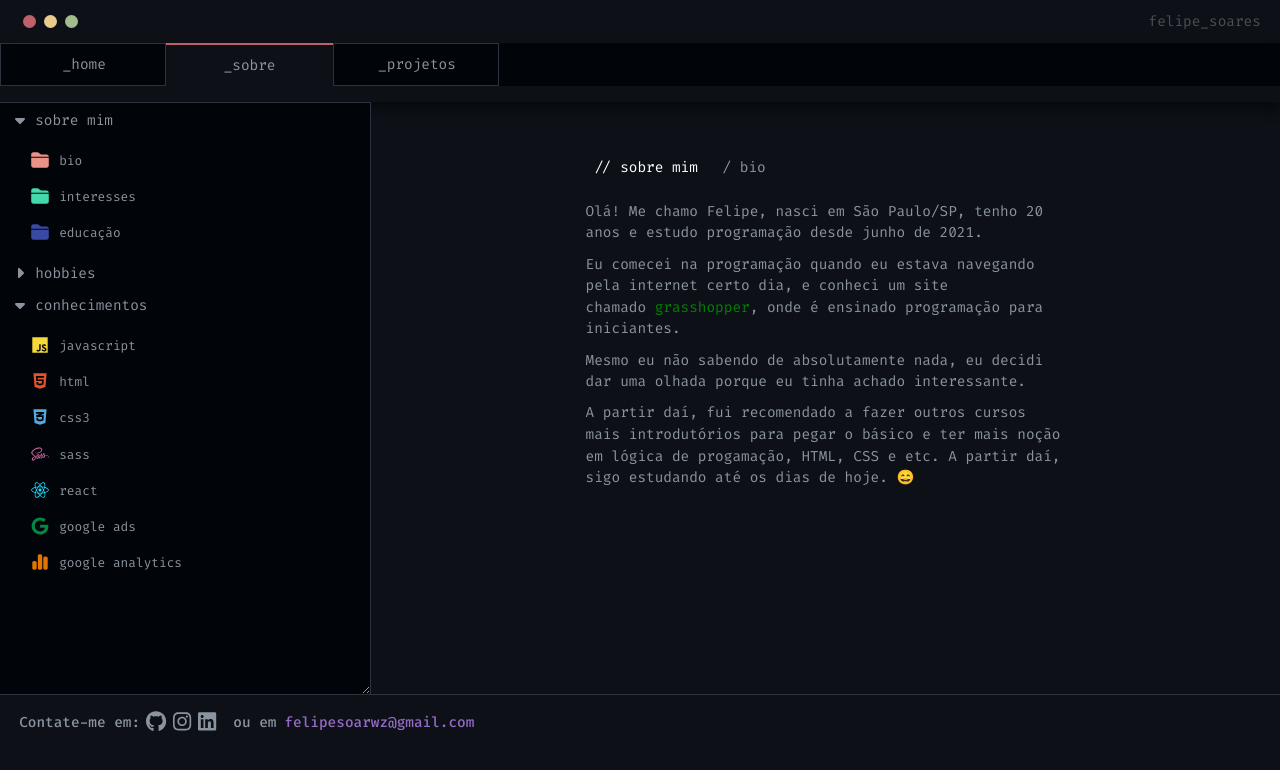
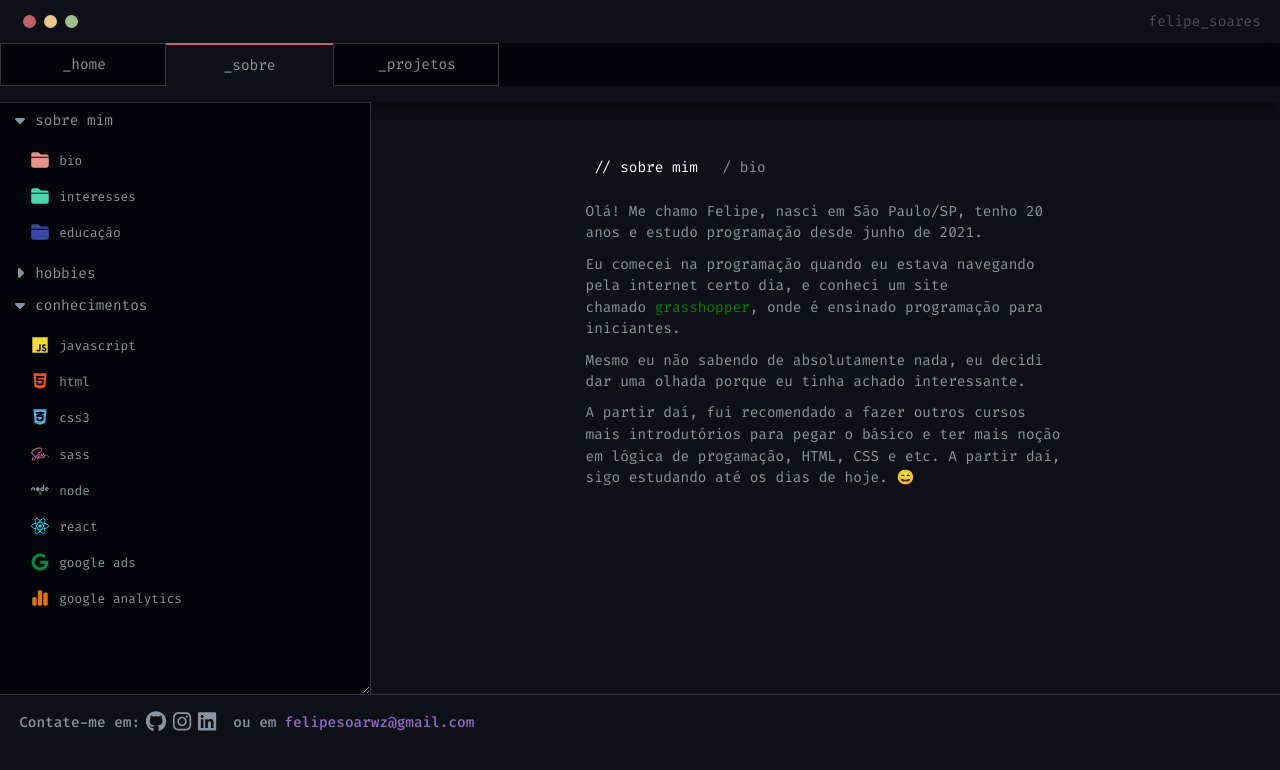
Before and after one commit to felipesoarws/v1, a React (Create React App) app: page /sobre in a window 1280 px wide. Both pictures are taken after a click on the element "conhecimentos". Shown: the top 770 px of the page. Built offline with nearby package versions, Linux system fonts and the light colour scheme; the HTML template or start-up script is replaced by a standard one.

Commit message:
Update About.js

```diff
--- a/src/pages/About.js
+++ b/src/pages/About.js
@@ -300,6 +300,13 @@ export default function About() {
                   <span className="open_folder">sass</span>
                 </div>
               </div>
+              <div className="gads">
+                <div className="folder_n_name">
+                  <i className="fa-brands fa-node"></i>
+                  <span className="open_folder">node</span>
+                </div>
+              </div>
+
               <div className="react">
                 <div className="folder_n_name">
                   <i className="fa-brands fa-react"></i>
```
